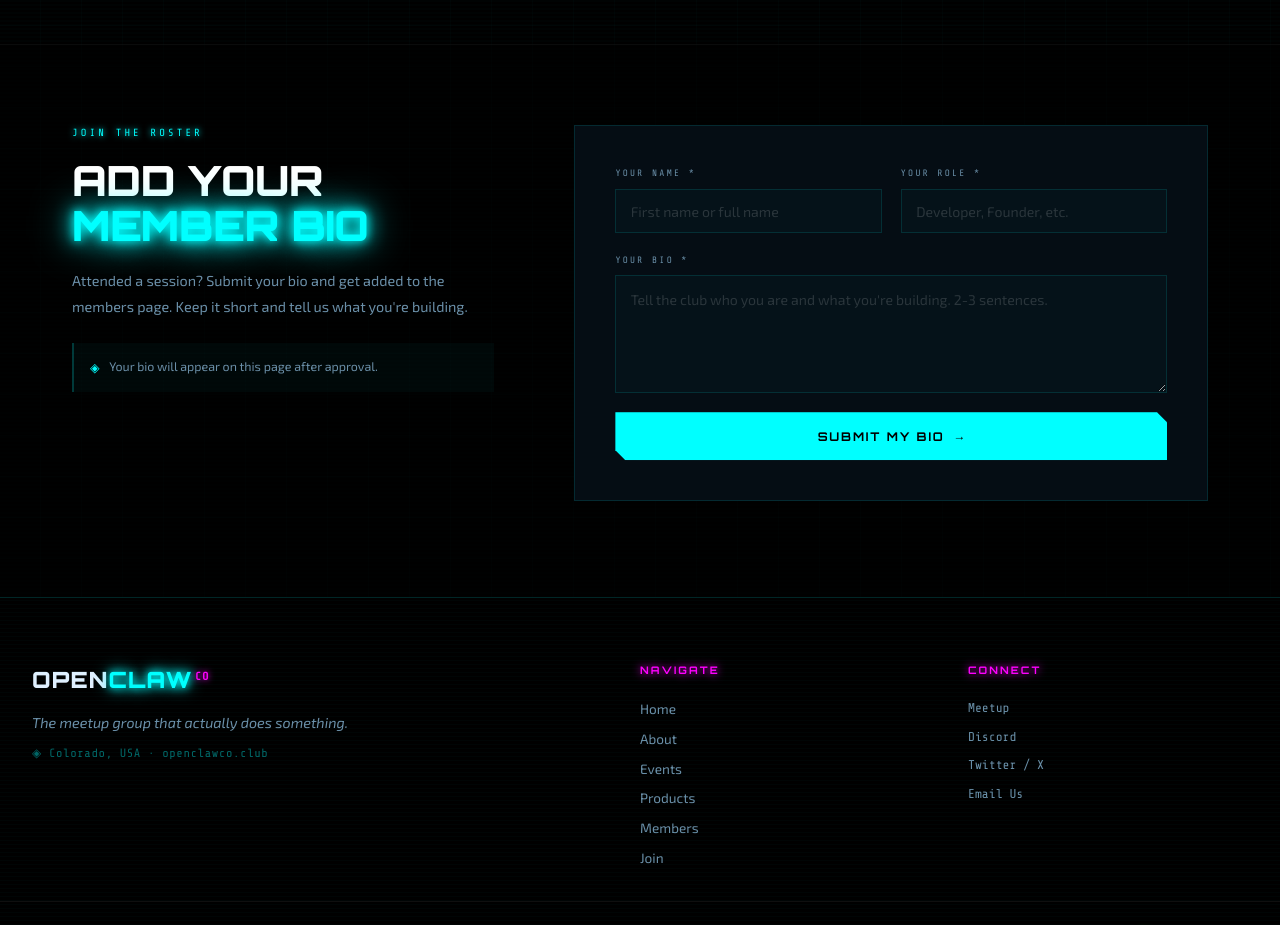
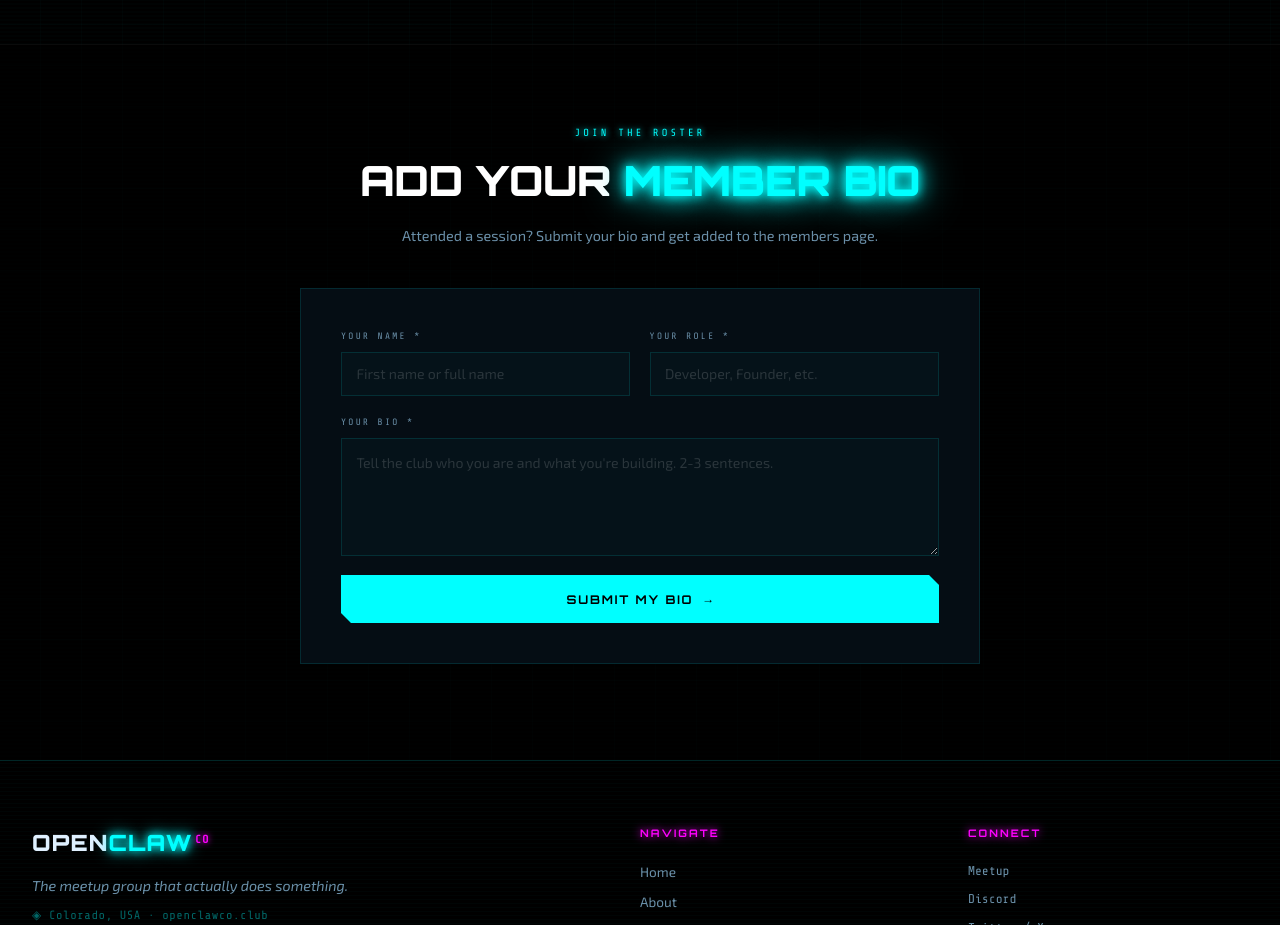
Before and after one commit to ZacharyWeiner/openclawco-website, a React (Vite) app: page /members in a window 1280 px wide. Shown: the part 1120-2045 px from the top of the page. Built offline with nearby package versions, Linux system fonts and the light colour scheme; no server answers.

Commit message:
Reposition Members bio form to single column below member grid
Co-Authored-By: Claude Sonnet 4.6 <noreply@anthropic.com>

```diff
--- a/src/pages/Members.jsx
+++ b/src/pages/Members.jsx
@@ -152,26 +152,16 @@ export default function Members() {
       {/* ── BIO FORM ── */}
       <section className={styles.bioSection}>
         <div className="section-wrapper">
-          <div className={styles.bioLayout}>
-            <div className={styles.bioLeft}>
+          <div className={styles.bioHeader}>
             <span className={styles.sectionEyebrow}>JOIN THE ROSTER</span>
             <h2 className={styles.sectionTitle}>
-                ADD YOUR<br />
-                <span className="neon-cyan">MEMBER BIO</span>
+              ADD YOUR <span className="neon-cyan">MEMBER BIO</span>
             </h2>
             <p className={styles.bioCopy}>
               Attended a session? Submit your bio and get added to the members page.
-                Keep it short and tell us what you're building.
             </p>
-              <div className={styles.bioHint}>
-                <span className={styles.hintIcon}>◈</span>
-                <span>
-                  Your bio will appear on this page after approval.
-                </span>
-              </div>
           </div>
 
-            <div className={styles.bioRight}>
           {status === 'submitted' ? (
             <div className={styles.bioResult}>
               <div className={styles.bioResultHeader}>
@@ -248,8 +238,6 @@ export default function Members() {
             </form>
           )}
         </div>
-          </div>
-        </div>
       </section>
     </div>
   )
--- a/src/pages/Members.module.css
+++ b/src/pages/Members.module.css
@@ -249,11 +249,9 @@
   border-top: 1px solid rgba(255,255,255,0.04);
 }
 
-.bioLayout {
-  display: grid;
-  grid-template-columns: 1fr 1.5fr;
-  gap: 5rem;
-  align-items: start;
+.bioHeader {
+  text-align: center;
+  margin-bottom: 2.5rem;
 }
 
 .sectionEyebrow {
@@ -311,6 +309,8 @@
   padding: 2.5rem;
   background: var(--bg-card);
   border: 1px solid rgba(0,255,255,0.12);
+  max-width: 680px;
+  margin: 0 auto;
 }
 
 .formRow {
@@ -421,6 +421,8 @@
   flex-direction: column;
   gap: 1.5rem;
   animation: fadeIn 0.5s ease;
+  max-width: 680px;
+  margin: 0 auto;
 }
 
 @keyframes fadeIn {
@@ -533,10 +535,6 @@
   .membersGrid {
     grid-template-columns: 1fr;
   }
-  .bioLayout {
-    grid-template-columns: 1fr;
-    gap: 2.5rem;
-  }
   .formRow {
     grid-template-columns: 1fr;
   }
```
Lines whose indentation alone changed are shown as unchanged.
